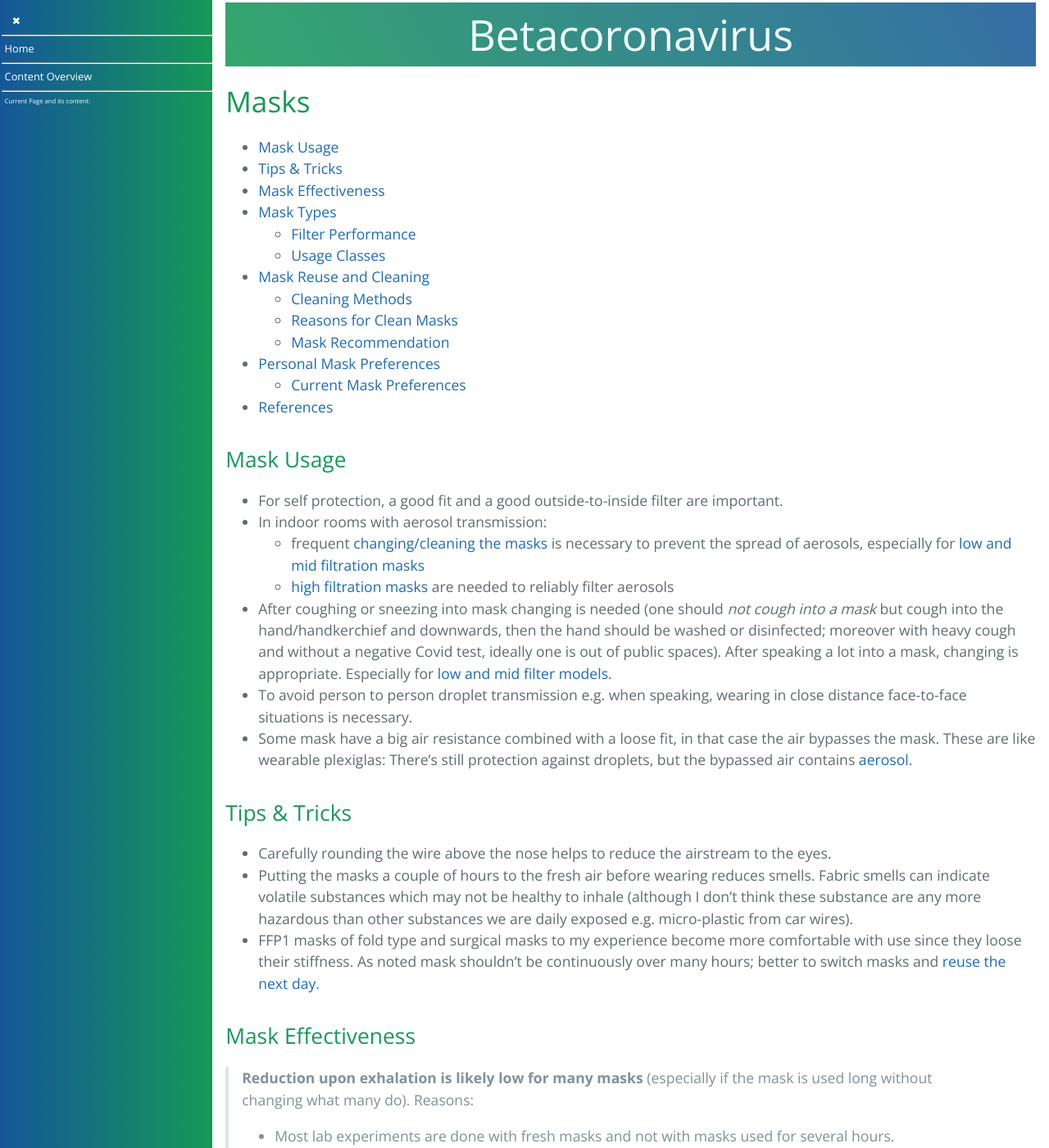
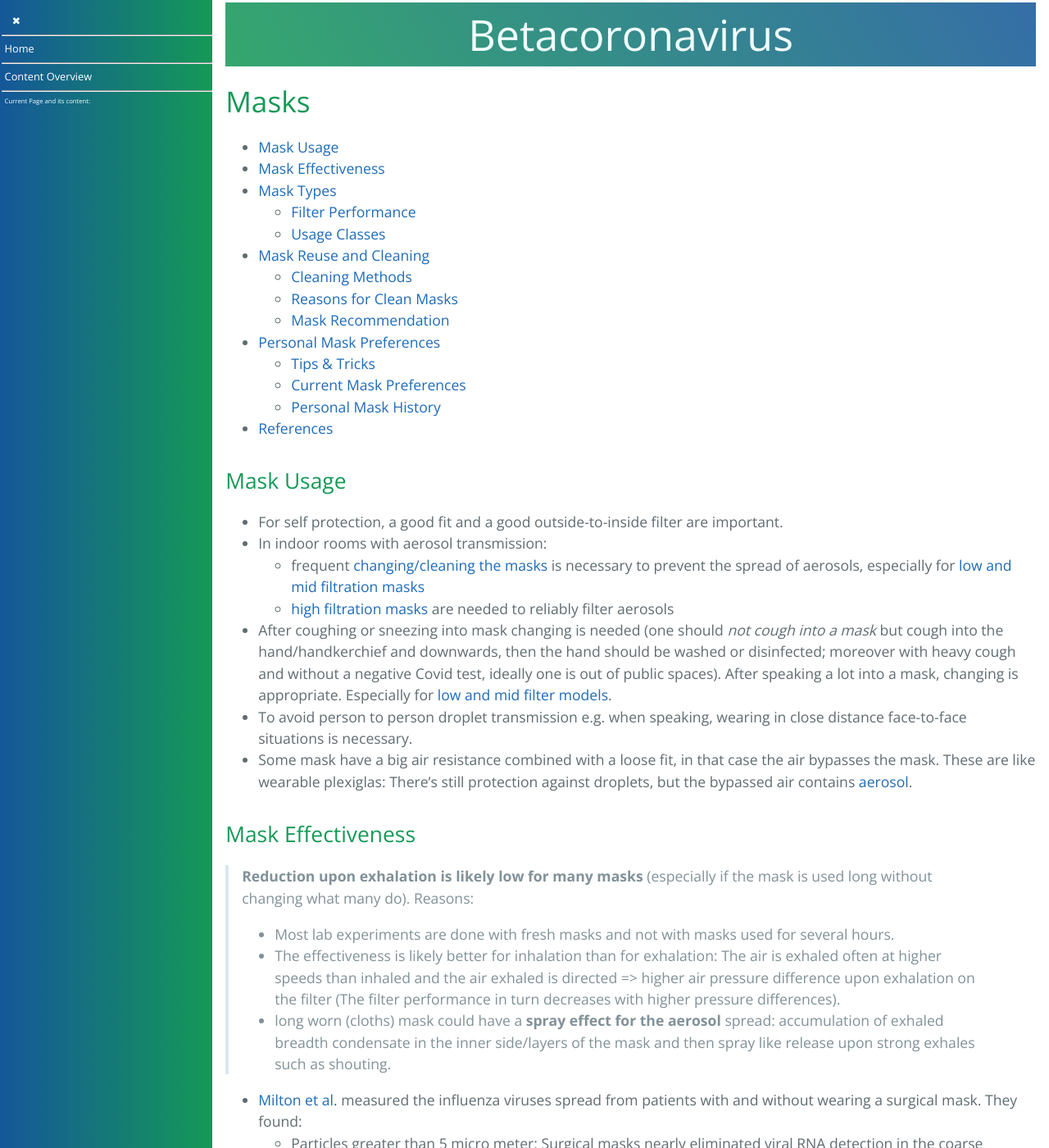
Before and after one commit to forestgrape/coronavirus, a Jekyll site: the page built from 6_prevention_and_treatment/masks.md, in a window 1280 px wide and 1400 px high. Shown: the whole window at 82% size. Built offline with Jekyll 4.4.1, drawn with Linux system fonts in a browser that asks for light colours; our own code applies the rules of GitHub Pages for plain Markdown files; some of the changed text lies outside the part shown.

Commit message:
moved tips&tricks to pers mask pref

```diff
--- a/6_prevention_and_treatment/masks.md
+++ b/6_prevention_and_treatment/masks.md
@@ -1,6 +1,5 @@
 # Masks
 * [Mask Usage](#mask-usage)
-* [Tips & Tricks](#tips--tricks)
 * [Mask Effectiveness](#mask-effectiveness)
 * [Mask Types](#mask-types)
   * [Filter Performance](#filter-performance)
@@ -10,7 +9,9 @@
   * [Reasons for Clean Masks](#reasons-for-clean-masks)
   * [Mask Recommendation](#mask-recommendation)
 * [Personal Mask Preferences](#personal-mask-preferences)
+  * [Tips & Tricks](#tips--tricks)
   * [Current Mask Preferences](#current-mask-preferences)
+  * [Personal Mask History](#personal-mask-history)
 * [References](#references)
 
 
@@ -23,11 +24,6 @@
 * To avoid person to person droplet transmission e.g. when speaking, wearing in close distance face-to-face situations is necessary.
 * Some mask have a big air resistance combined with a loose fit, in that case the air bypasses the mask. These are like wearable plexiglas: There's still protection against droplets, but the bypassed air contains [aerosol](../5_epidemiological/transmission.md#aerosol).
 
-
-## Tips & Tricks
-* Carefully rounding the wire above the nose helps to reduce the airstream to the eyes.
-* Putting the masks a couple of hours to the fresh air before wearing reduces smells. Fabric smells can indicate volatile substances which may not be healthy to inhale (although I don't think these substance are any more hazardous than other substances we are daily exposed e.g. micro-plastic from car wires).
-* FFP1 masks of fold type and surgical masks to my experience become more comfortable with use since they loose their stiffness. As noted mask shouldn't be continuously over many hours; better to switch masks and [reuse the next day](#mask-reuse-and-cleaning).
 
 
 ## Mask Effectiveness
@@ -129,7 +130,7 @@
 __Drawbacks__: Taken on/off is cumbersome, for short time usage I prefer surgical masks. As most dust protections masks, the 8710 E don't look fashionable.
 > * [Dense] masks are less important if severe cases go close to zero (e.g. in summer when not using AC).
 
-> #### Personal Mask History
+### Personal Mask History
 > 1. Started with FFP2 dust protection masks from a hardware store. Even though they weren't made from cloth they felt like. Officially these masks weren't washable but hand-washing with soap worked. The masks had a very good and dense fit. However, the fit came at the cost of a reduced comfort: very tight bands around the head and not really comfortable at the nose.
 > 2. In summer 2020 I bought some cloth mask but I didn't like the fit since there was no fixation above the nose. I went to the hardware store to get some other dust FFP2s, however these were sold out but instead they had cloth masks. These had a good fit and were comfortable and I used them during summer.
 > 3. In autumn when (evidence for) aerosol transmission increased combined with reports that many cloth mask were not dense enough, I went on to surgical masks. There are differences between the models of surgical masks: some are easier to breath through while others more air sidelines by the nose/eyes, which can be distracting.
```
Also changed, not shown: other parts of 6_prevention_and_treatment/masks.md (+5 -0 lines).
